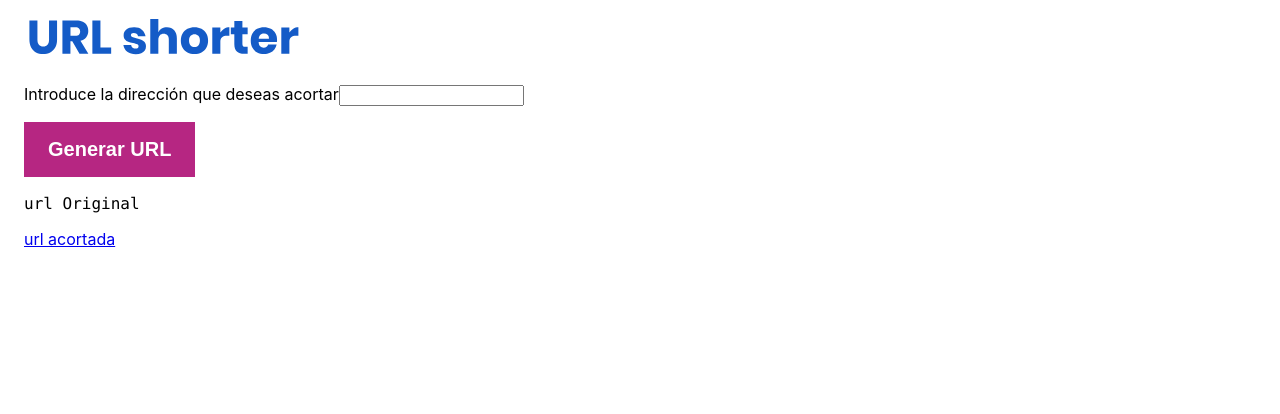
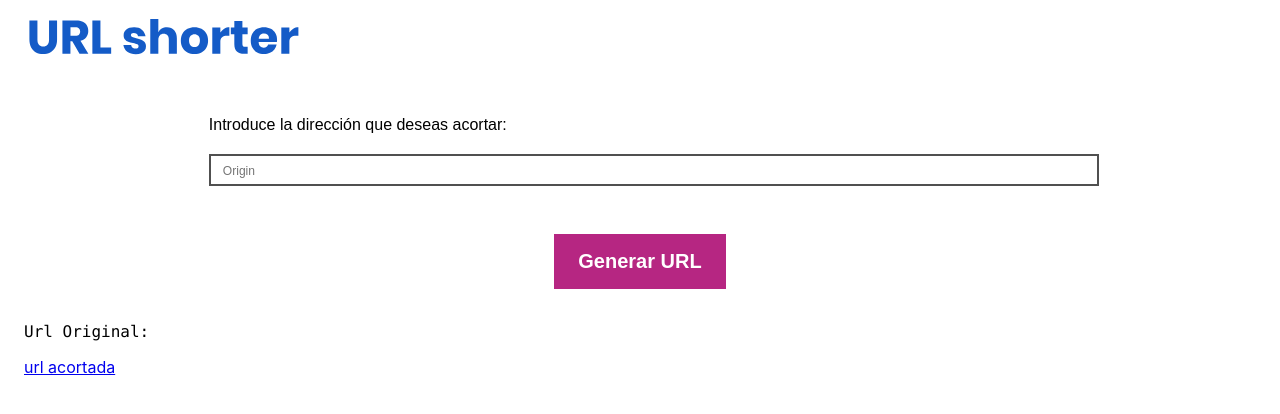
Before and after one commit to astherTrinidad/url-shorter, a React (Create React App) app in the folder url-shorter-front/: page / in a window 1280 px wide. Shown: the top 414 px of the page. Built offline with nearby package versions, Linux system fonts and the light colour scheme.

Commit message:
add regular input component

```diff
--- a/url-shorter-front/src/assets/colors.js
+++ b/url-shorter-front/src/assets/colors.js
@@ -1,8 +1,12 @@
 const colors = {
+  black: "#000000",
   blue: "#145BC7",
   lightGreen: "#e0f370",
+  lightGrey: "#505050",
   purple: "#b62682",
   purpleDark: "#8c1d64",
+  red: "#FF0000",
+  white: "#ffffff",
 };
 
 export default colors;
--- a/url-shorter-front/src/components/atoms/regularButton/styled.js
+++ b/url-shorter-front/src/components/atoms/regularButton/styled.js
@@ -2,6 +2,11 @@ import styled from "styled-components";
 import colors from "../../../assets/colors";
 
 const ComponentStyled = styled.div`
+  justify-content: center;
+  align-items: center;
+  display: flex;
+  flex-direction: column;
+
   button {
     border-radius: 0;
     border: white;
@@ -10,7 +15,7 @@ const ComponentStyled = styled.div`
     cursor: pointer;
     font-size: 1.25rem;
     font-weight: bold;
-    margin: 1rem 0 0 0;
+    margin: 1rem 0;
     padding: 1rem 1.5rem;
   }
 
--- a/url-shorter-front/src/components/atoms/regularInput/styled.js
+++ b/url-shorter-front/src/components/atoms/regularInput/styled.js
@@ -0,0 +1,50 @@
+import styled from "styled-components";
+import colors from "../../../assets/colors";
+
+export const Input = styled.input`
+  background: ${colors.white};
+  border: ${(props) =>
+    props.error && props.touched
+      ? `2px solid ${colors.red}`
+      : `2px solid ${colors.lightGrey}`};
+  font-size: 16px;
+  font-style: normal;
+  font-weight: normal;
+  margin-top: 4px;
+  padding: 5px 12px;
+  transition: all 0.4s;
+  width: 100%;
+
+  :focus {
+    border: 1px solid ${colors.white};
+  }
+
+  &::placeholder {
+    font-size: 0.755em;
+  }
+`;
+
+export const Label = styled.label`
+  color: ${colors.black};
+  width: 100%;
+
+  p {
+    font-family: "Poppins", sans-serif;
+    font-weight: normal;
+    font-size: 16px;
+    text-align: left;
+  }
+`;
+
+export const Container = styled.div`
+  margin: 2rem auto;
+  width: 70%;
+`;
+
+export const ErrorContainer = styled.div`
+  font-weight: normal;
+  color: ${colors.white};
+  font-size: 11px;
+  text-align: right;
+  padding: 5px 5px 0;
+`;
--- a/url-shorter-front/src/components/atoms/regularInput/view.js
+++ b/url-shorter-front/src/components/atoms/regularInput/view.js
@@ -1,20 +1,37 @@
 import React from "react";
-import ContainerStyled from "./styled";
+import { Input, Label, Container, ErrorContainer } from "./styled";
 
 const RegularInput = ({
+  id,
+  placeholder,
+  value,
+  onChange,
+  onFocus,
+  onBlur,
+  name,
+  type,
   label,
-  type,
-  value,
+  touched,
   error,
-  handleOnChange,
-  handleOnBlur,
-}) => {
-  return (
-    <ContainerStyled>
-      {label && <p className="label">{label}</p>}
-      <p>Hola</p>
-    </ContainerStyled>
-  );
-};
+}) => (
+  <Container>
+    <Label htmlFor={label}>
+      {label && <p>{label}:</p>}
+      <Input
+        id={id}
+        value={value}
+        onChange={onChange}
+        placeholder={placeholder}
+        onFocus={onFocus}
+        onBlur={onBlur}
+        name={name}
+        type={type}
+        touched={touched}
+        error={error}
+      />
+    </Label>
+    {error && touched && <ErrorContainer>{error}</ErrorContainer>}
+  </Container>
+);
 
 export default RegularInput;
--- a/url-shorter-front/src/components/pages/dashboard/view.js
+++ b/url-shorter-front/src/components/pages/dashboard/view.js
@@ -1,33 +1,63 @@
-import React from "react";
+import React, { useState, useEffect, useCallback } from "react";
 import logo from "../../../assets/images/logo.svg";
 import ComponentStyled from "./styled";
 import { Container } from "@material-ui/core";
-import { RegularButton } from "../../atoms";
+import { RegularButton, RegularInput } from "../../atoms";
 
 const Dashboard = () => {
+  const [urlData, setUrlData] = useState({
+    origin: "",
+    shorter: "",
+  });
+
+  const [touched, setTouched] = useState({
+    origin: false,
+  });
+
   const handleCreateUrl = () => {
-    alert("Hey!");
+    alert(urlData.origin);
+  };
+
+  const handleChange = (event) => {
+    setUrlData({
+      ...urlData,
+      [event.target.name]: event.target.value,
+    });
+  };
+
+  const handleBlur = (event) => {
+    setTouched({
+      ...touched,
+      [event.target.name]: true,
+    });
   };
 
   return (
     <ComponentStyled>
       <Container className="page-container">
-        <div className="App">
         <header className="App-header">
           <img src={logo} className="App-logo" alt="logo" />
         </header>
         <main>
           <form className="App-form">
-              <label>Introduce la dirección que deseas acortar</label>
-              <input type="text" />
+            <RegularInput
+              label="Introduce la dirección que deseas acortar"
+              placeholder="Origin"
+              name="origin"
+              type="text"
+              value={urlData.origin}
+              touched={touched.origin}
+              onChange={handleChange}
+              onBlur={handleBlur}
+            />
             <RegularButton
-                type="button"
+              type="submit"
               label="Generar URL"
               onClick={handleCreateUrl}
             />
           </form>
           <p>
-              <code>url Original</code>
+            <code>Url Original: {urlData.origin}</code>
           </p>
           <a
             className="App-link"
@@ -38,7 +68,6 @@ const Dashboard = () => {
             url acortada
           </a>
         </main>
-        </div>
       </Container>
     </ComponentStyled>
   );
```
Also changed, not shown: url-shorter-front/src/utils.js (added). Lines whose indentation alone changed are shown as unchanged.
